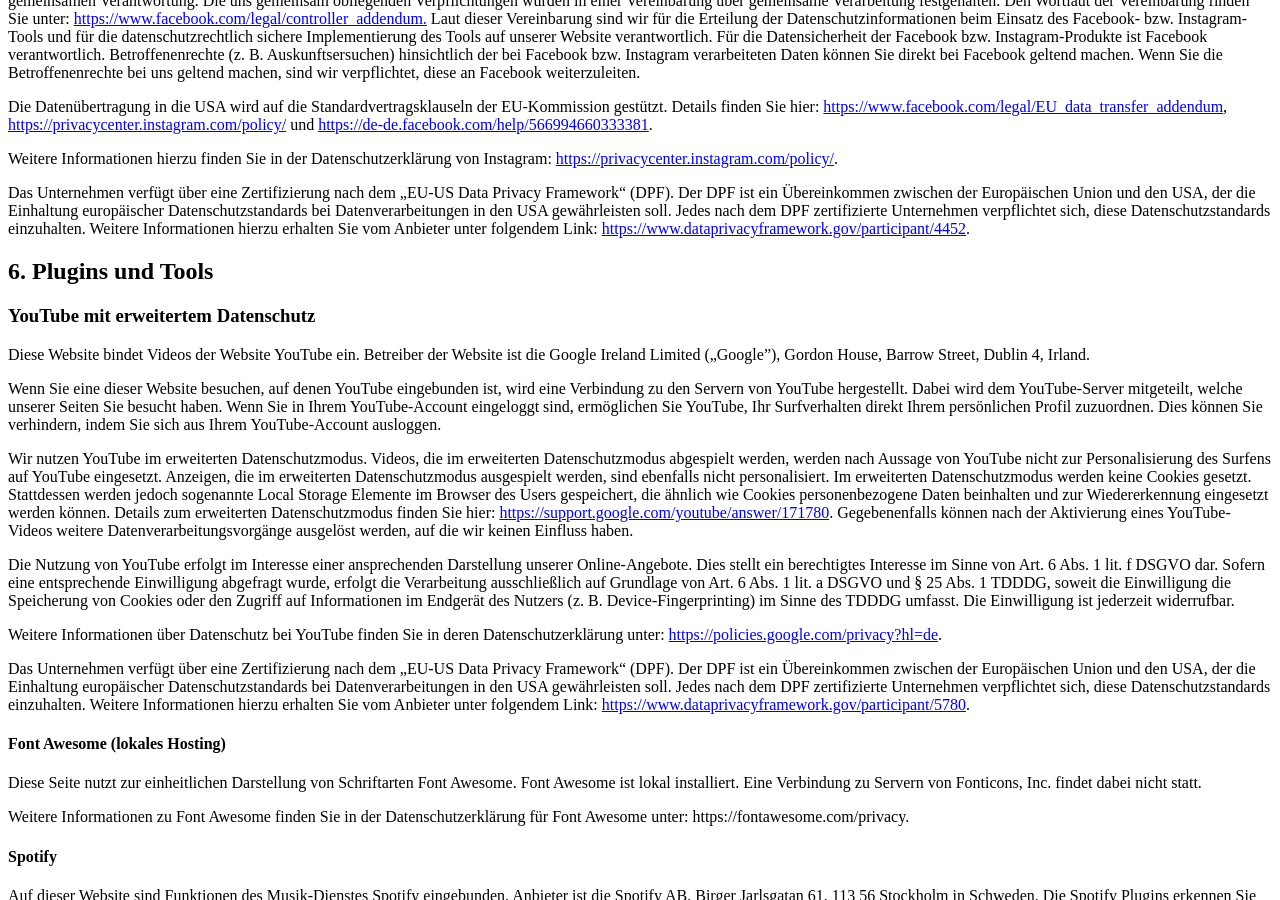
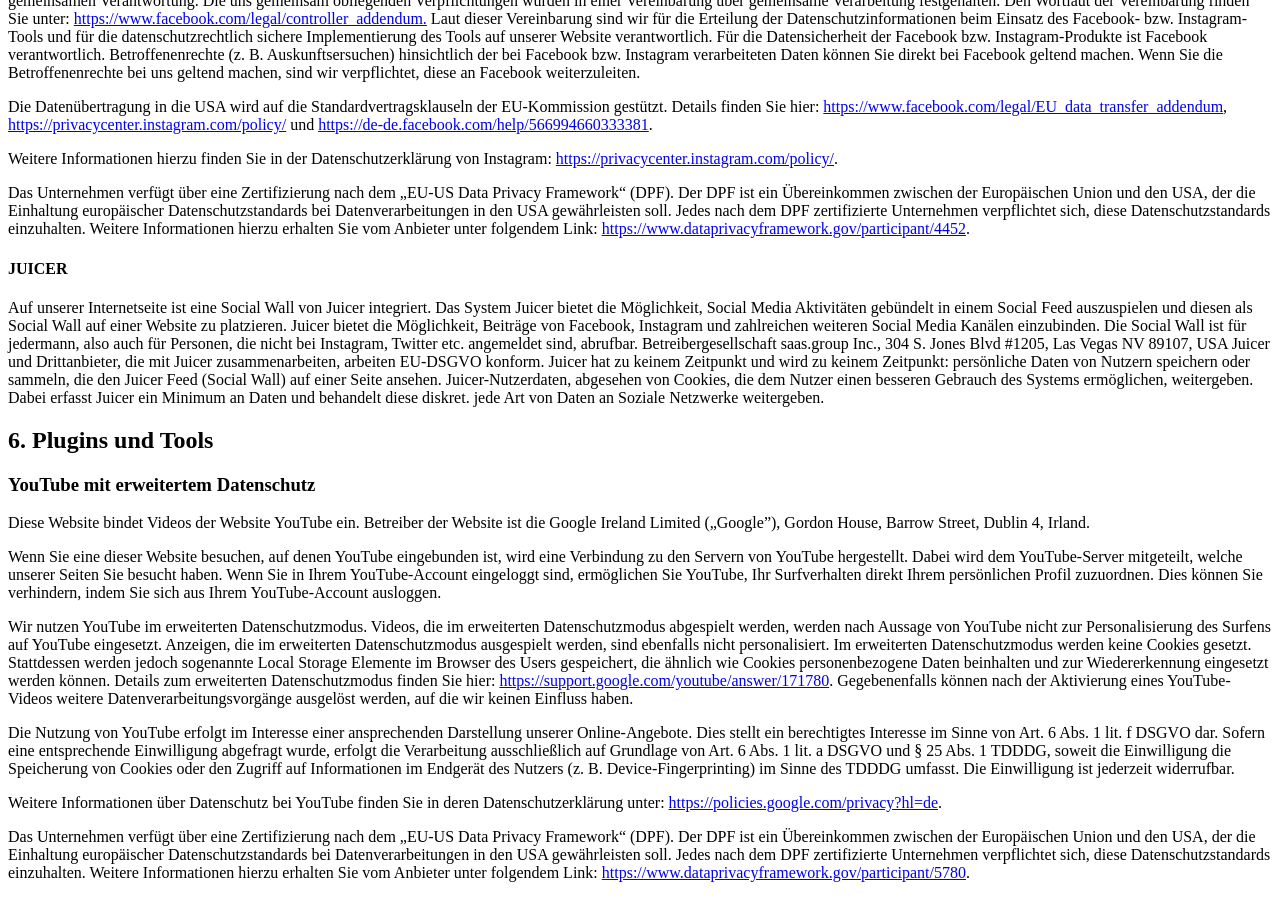
Before and after one commit to ctreffs/dailygrindband.com, a Jekyll site: the page built from privacy.md, in a window 1280 px wide and 900 px high, scrolled down 4072 px. Built offline with Jekyll 4.4.1, drawn with Linux system fonts in a browser that asks for light colours.

Commit message:
Add JUICER privacy notice

```diff
--- a/privacy.md
+++ b/privacy.md
@@ -354,6 +354,15 @@ Informationen hierzu erhalten Sie vom Anbieter unter folgendem Link:
 <a href="https://www.dataprivacyframework.gov/participant/4452">https://www.dataprivacyframework.gov/participant/4452</a>.
 </p>
 
+<h4>JUICER</h4>
+
+<p>
+Auf unserer Internetseite ist eine Social Wall von Juicer integriert. Das System Juicer bietet die Möglichkeit, Social Media Aktivitäten gebündelt in einem Social Feed auszuspielen und diesen als Social Wall auf einer Website zu platzieren. Juicer bietet die Möglichkeit, Beiträge von Facebook, Instagram und zahlreichen weiteren Social Media Kanälen einzubinden. Die Social Wall ist für jedermann, also auch für Personen, die nicht bei Instagram, Twitter etc. angemeldet sind, abrufbar. Betreibergesellschaft saas.group Inc., 304 S. Jones Blvd #1205, Las Vegas NV 89107, USA Juicer und Drittanbieter, die mit Juicer zusammenarbeiten, arbeiten EU-DSGVO konform. Juicer hat zu keinem Zeitpunkt und wird zu keinem Zeitpunkt:
+persönliche Daten von Nutzern speichern oder sammeln, die den Juicer Feed (Social Wall) auf einer Seite ansehen.
+Juicer-Nutzerdaten, abgesehen von Cookies, die dem Nutzer einen besseren Gebrauch des Systems ermöglichen, weitergeben. Dabei erfasst Juicer ein Minimum an Daten und behandelt diese diskret.
+jede Art von Daten an Soziale Netzwerke weitergeben.
+</p>
+
 <h2>6. Plugins und Tools</h2>
 
 <h3>YouTube mit erweitertem Datenschutz</h3>
```
